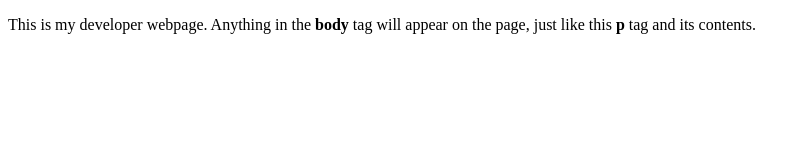
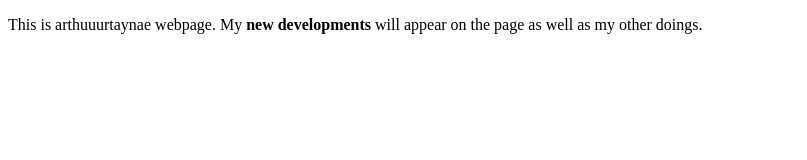
Before and after one commit to arthuuurtaynae/arthuuurtaynae.github.io, a plain HTML site: page index.html in a window 1280 px wide. Shown: the whole page, without its empty margins (0-807 px from the left). Drawn offline with Linux system fonts and the light colour scheme.

Commit message:
Update index.html

```diff
--- a/index.html
+++ b/index.html
@@ -4,6 +4,7 @@
     <title>This is my webpage!</title>
   </head>
   <body>
-    <p>This is my developer webpage. Anything in the <strong>body</strong> tag will appear on the page, just like this <strong>p</strong> tag and its contents.</p>
+    <p>This is arthuuurtaynae webpage.
+      My <strong>new developments</strong>  will appear on the page as well as my other doings.</p>
   </body>
 </html>
```
